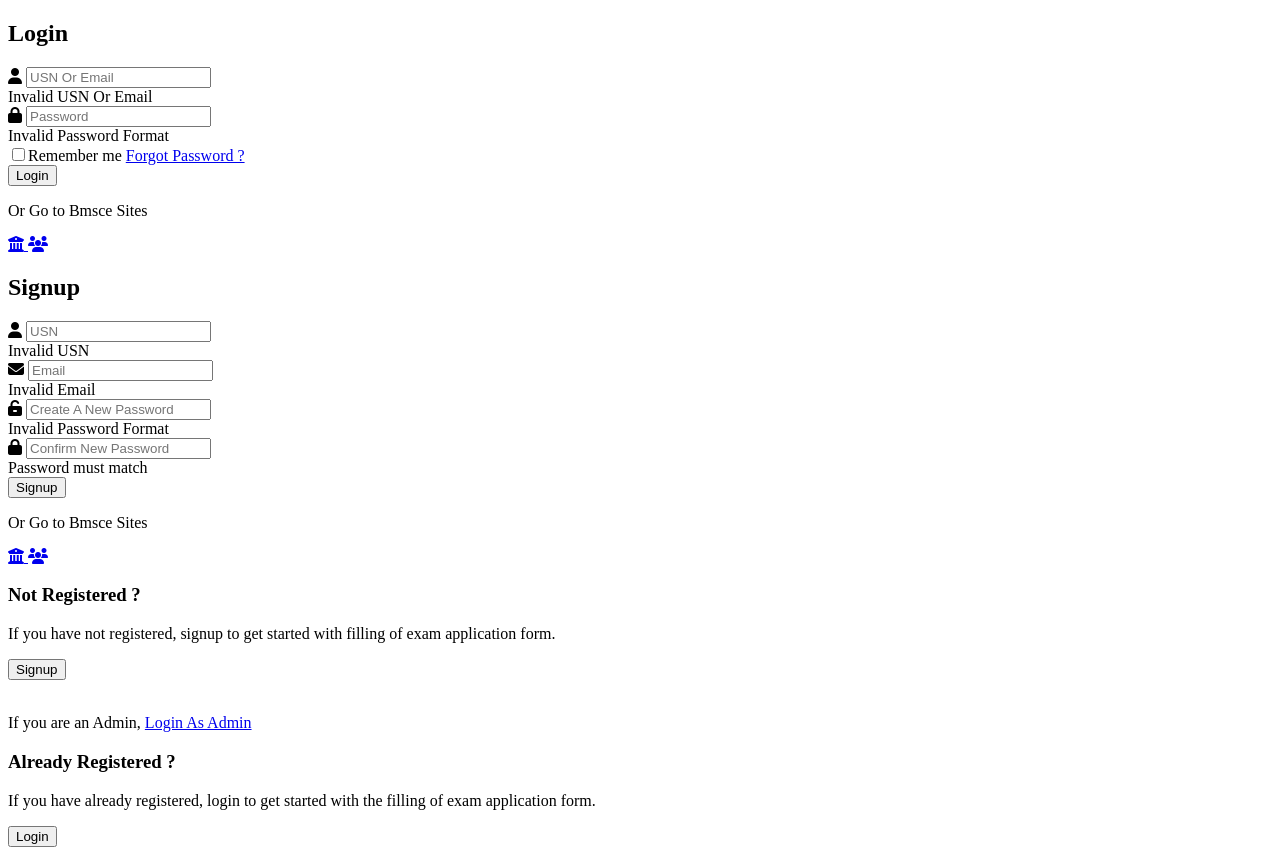
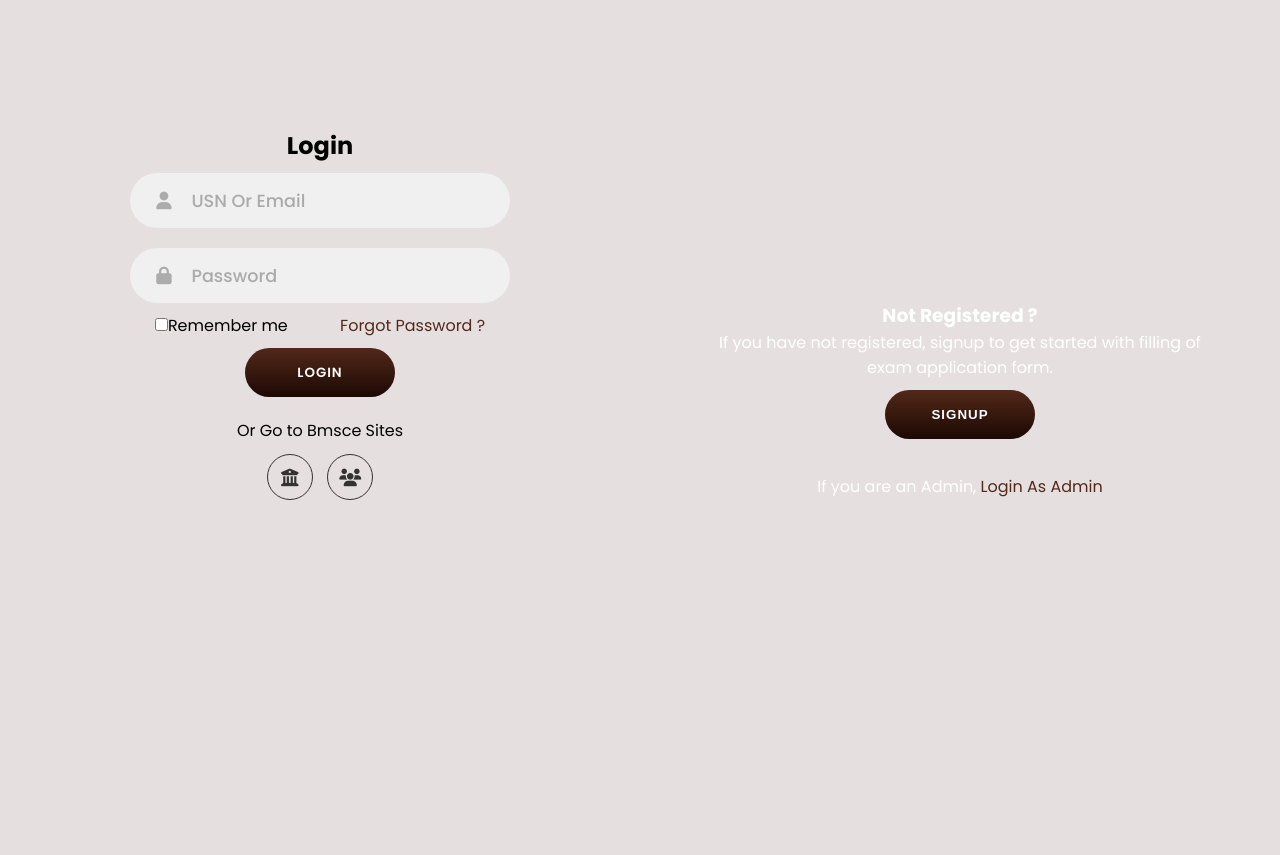
Before and after one commit to niranjansavanur/pro.github.io, a plain HTML site: page index.html in a window 1280 px wide. After the commit the page ends 800 px from the top, so only its background shows below. Drawn offline with Linux system fonts and the light colour scheme.

Commit message:
Update index.html

```diff
--- a/index.html
+++ b/index.html
@@ -6,8 +6,8 @@
     <meta charset="UTF-8">
     <meta name="viewport" content="width=device-width, initial-scale=1.0" />
     <script src="https://kit.fontawesome.com/64d58efce2.js" crossorigin="anonymous"></script>
-    <link rel="stylesheet" href="./login.css">
-    <script type="text/javascript" src="./login.js"></script>
+    <link rel="stylesheet" href="./index.css">
+    <script type="text/javascript" src="./index.js"></script>
 
     <title>Login and Signup</title>
 
```
